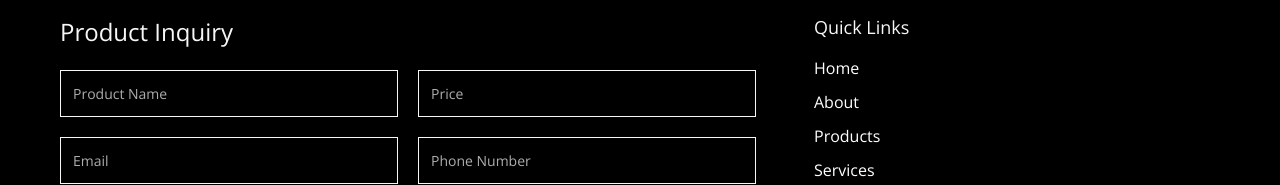
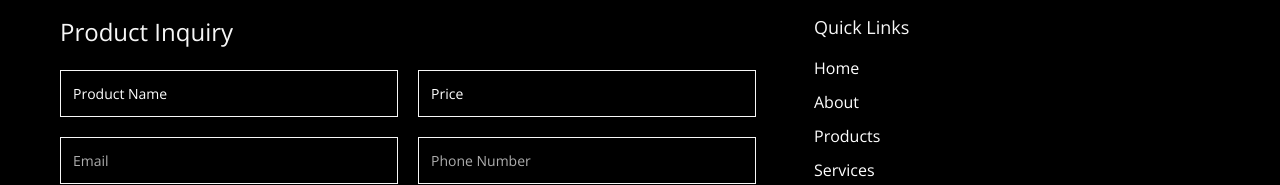
Before and after one commit to bashartech/bashar-motors, a Next.js app: page / in a window 1280 px wide. Shown: the part 2574-2759 px from the top of the page. Built offline with nearby package versions, Linux system fonts and the light colour scheme.

Commit message:
Update page.tsx

```diff
--- a/app/page.tsx
+++ b/app/page.tsx
@@ -1,4 +1,4 @@
-import Footer from "./components/footer/Footer";
+import Footer from "./components/Footer/footer";
 import Header from "./components/Header/Header";
 import Hero from "./components/Hero/Hero";
 import Section1 from "./components/Section-1/Section-1";
@@ -13,7 +13,7 @@ export default function Home() {
      <Section1 />
      <SwiperComponent />
      <Section3 />
-     <Footer/>
+     <Footer name = "Product Name" price = "Price"/>
     </div>
   );
 }
```
